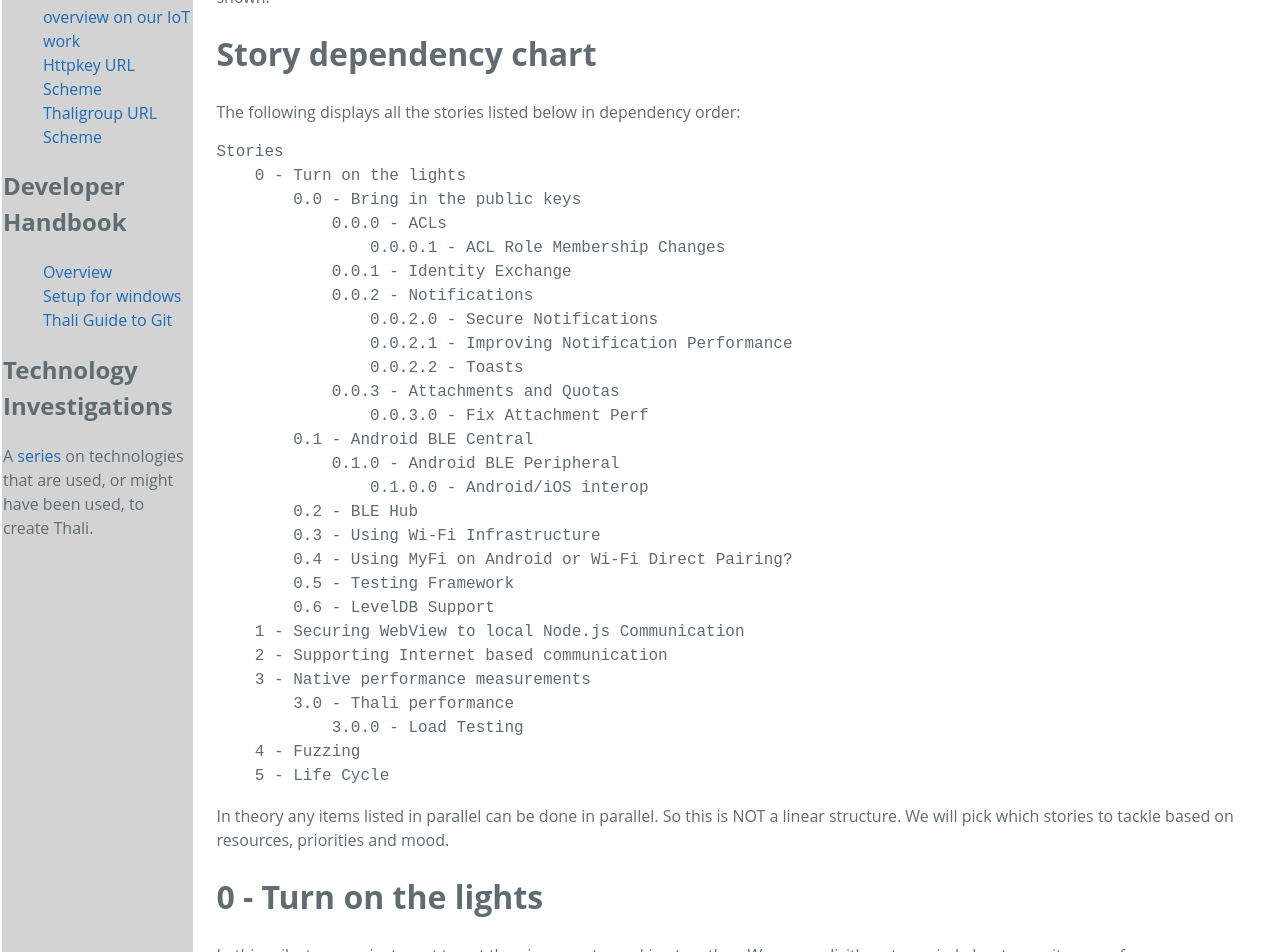
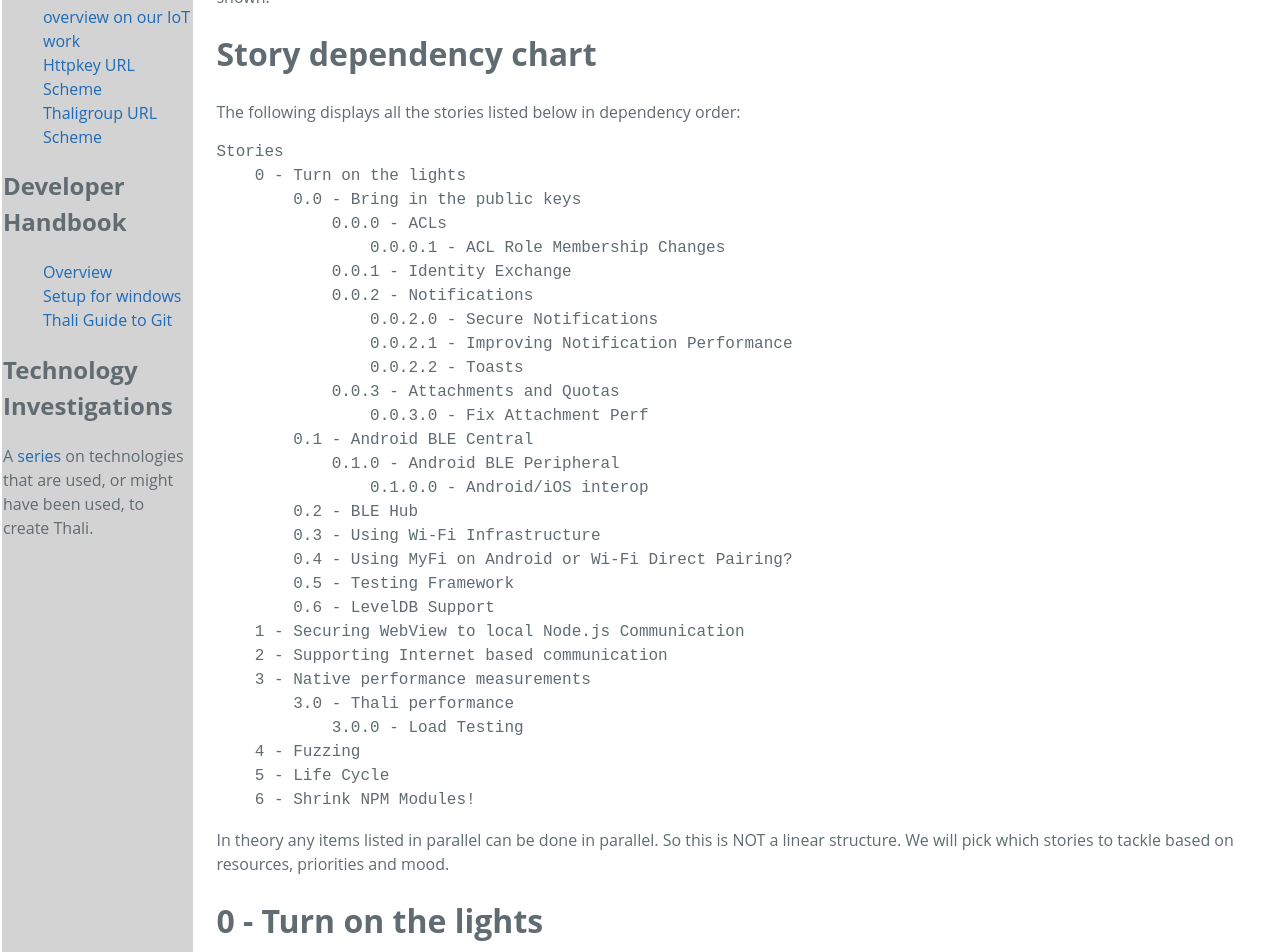
Before and after one commit to thaliproject/thali, a Jekyll site: the page built from stories.md, in a window 1280 px wide and 1400 px high. Shown: the part 448-1400 px from the top of the window. Built offline with Jekyll 4.4.1, drawn with Linux system fonts in a browser that asks for light colours; Markdown is read by kramdown in place of the engine named in the settings; some of the changed lines change nothing that is shown; some of the changed text lies outside the part shown.

Commit message:
We have to shrink the size of our NPM modules!
Adding a story just focused on figuring out how to get our NPM modules down to size.

````diff
--- a/stories.md
+++ b/stories.md
@@ -42,6 +42,7 @@
             3.0.0 - Load Testing
     4 - Fuzzing
     5 - Life Cycle
+    6 - Shrink NPM Modules!
 ```
 
 In theory any items listed in parallel can be done in parallel. So this is NOT a linear structure. We will pick which stories to tackle based on resources, priorities and mood.
@@ -389,3 +390,7 @@
 # 5 - Life Cycle
 
 We need the native platforms to tell us when the app has started, is about to go into the background, stop, etc. We also need to connect this functionality to PouchDB so we can force LevelDown to flush memory anytime we are in danger of being shut down.
+
+# 6 - Shrink NPM Modules
+
+Right now we take all of our NPM modules and package them up and ship them with our app. Just putting in a few basic modules like PouchDB easily eats up 50 megs of space uncompressed. That is just nuts. This story is about figuring out how to shrink that space. We already know that NPM tends to do fun things like downloading test suites, downloading binaries used for development, leaving build files around, leaving compressed archives that were uncompressed and aren't need around, etc. This is reasonable because NPM and Node.js were really built originally for server environments where space (within reason) is not at a premium. But in app land space is a big deal and we need to get things down to size. Browserify has already had to deal with problems like this so they would be a good place to look for inspiration.
````
